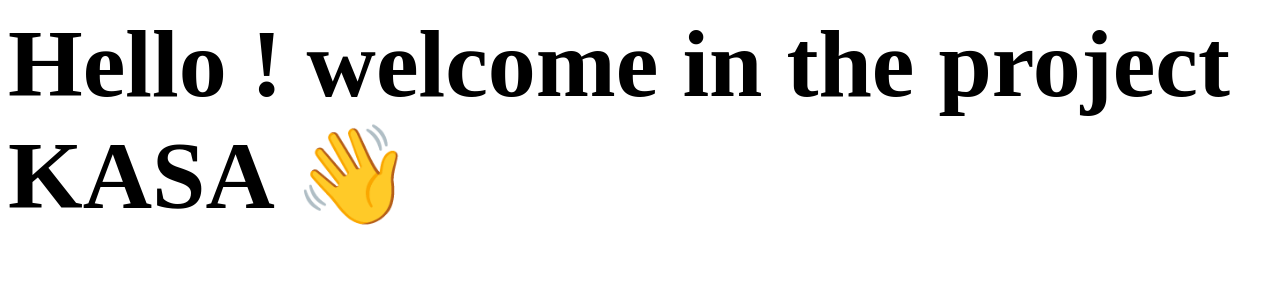
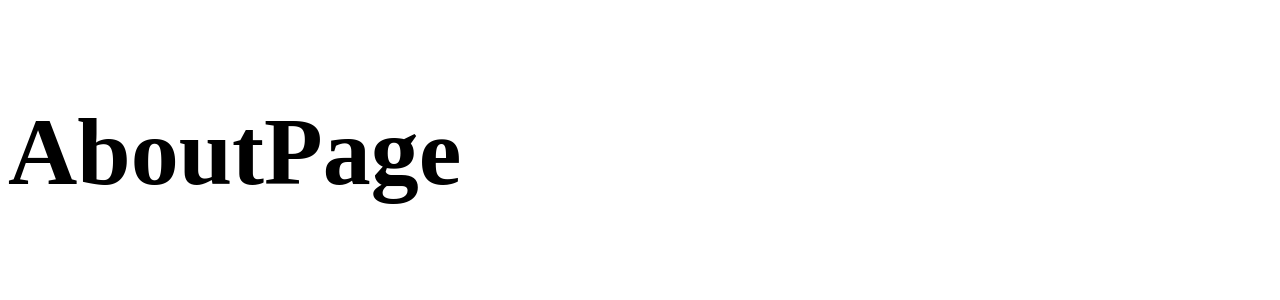
Before and after one commit to JulienDevFront/kasa, a React (Vite) app: page /about in a window 1280 px wide. Shown: the top 300 px of the page. Built offline with nearby package versions, Linux system fonts and the light colour scheme.

Commit message:
Add the feature create browser router in the frontend

```diff
--- /dev/null
+++ b/src/layout/Layout.jsx
@@ -0,0 +1,9 @@
+import { Outlet } from 'react-router-dom';
+
+export default function Layout() {
+    return (
+        <>
+            <Outlet/>
+        </>
+    )
+}
--- a/src/main.jsx
+++ b/src/main.jsx
@@ -1,9 +1,11 @@
 import { StrictMode } from 'react';
 import { createRoot } from 'react-dom/client';
+import { RouterProvider } from 'react-router-dom';
+import { router} from './router.jsx'
 import './assets/styles/main.scss';
 
 createRoot(document.getElementById('root')).render(
   <StrictMode>
-    <div>Hello ! welcome in the project KASA 👋</div>
+    <RouterProvider router={router} />
   </StrictMode>,
 );
--- /dev/null
+++ b/src/pages/AboutPage.jsx
@@ -0,0 +1,7 @@
+import style from './AboutPage.module.scss';
+
+export default function AboutPage() {
+    return (
+        <p className={style}>AboutPage</p>
+    );
+};
--- /dev/null
+++ b/src/pages/ErrorPage.jsx
@@ -0,0 +1,7 @@
+import style from './ErrorPage.module.scss';
+
+export default function ErrorPage() {
+    return (
+        <p className={style}>ErrorPage</p>
+    );
+};
--- /dev/null
+++ b/src/pages/HomePage.jsx
@@ -0,0 +1,7 @@
+import style from './HomePage.module.scss';
+
+export default function HomePage() {
+    return (
+        <p className={style}>HomePage</p>
+    );
+};
--- /dev/null
+++ b/src/pages/HousingPage.jsx
@@ -0,0 +1,7 @@
+import style from './HousingPage.module.scss';
+
+export default function HousingPage() {
+    return (
+        <p className={style}>HousingPage</p>
+    );
+};
--- /dev/null
+++ b/src/router.jsx
@@ -0,0 +1,28 @@
+import { createBrowserRouter } from "react-router-dom";
+import Layout from "./layout/Layout.jsx";
+import HomePage from "./pages/HomePage.jsx";
+import HousingPage from "./pages/HousingPage.jsx";
+import AboutPage from "./pages/AboutPage.jsx";
+import ErrorPage from "./pages/ErrorPage.jsx";
+
+export const router = createBrowserRouter([
+    {
+        path: '/',
+        element: <Layout/>,
+        children: [
+            {
+                index: true,
+                element: <HomePage/>,
+            },{
+                path: 'housing',
+                element: <HousingPage/>,
+            },{
+                path: 'about',
+                element: <AboutPage/>,
+            },{
+                path: 'error',
+                element: <ErrorPage/>,
+            },
+        ],
+    },
+]);
```
Also changed, not shown: src/pages/AboutPage.module.scss (added), src/pages/ErrorPage.module.scss (added), src/pages/HomePage.module.scss (added), src/pages/HousingPage.module.scss (added).
